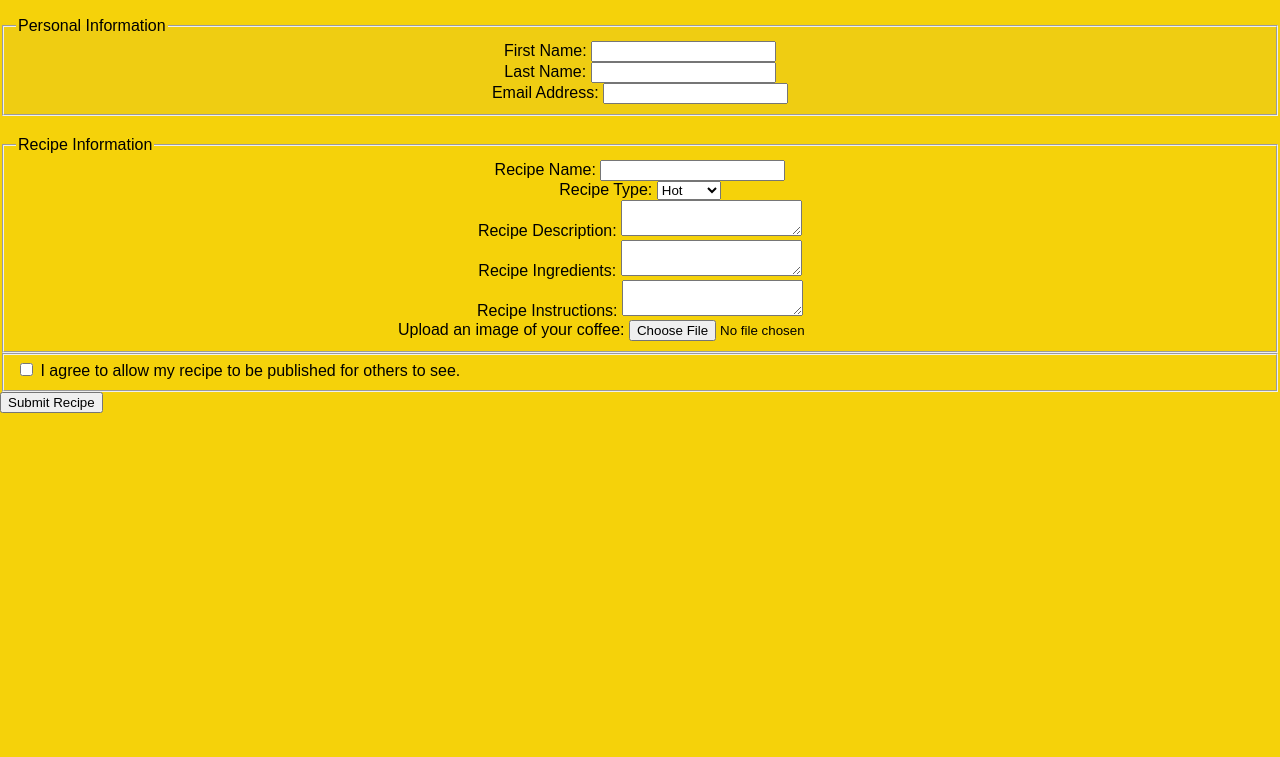
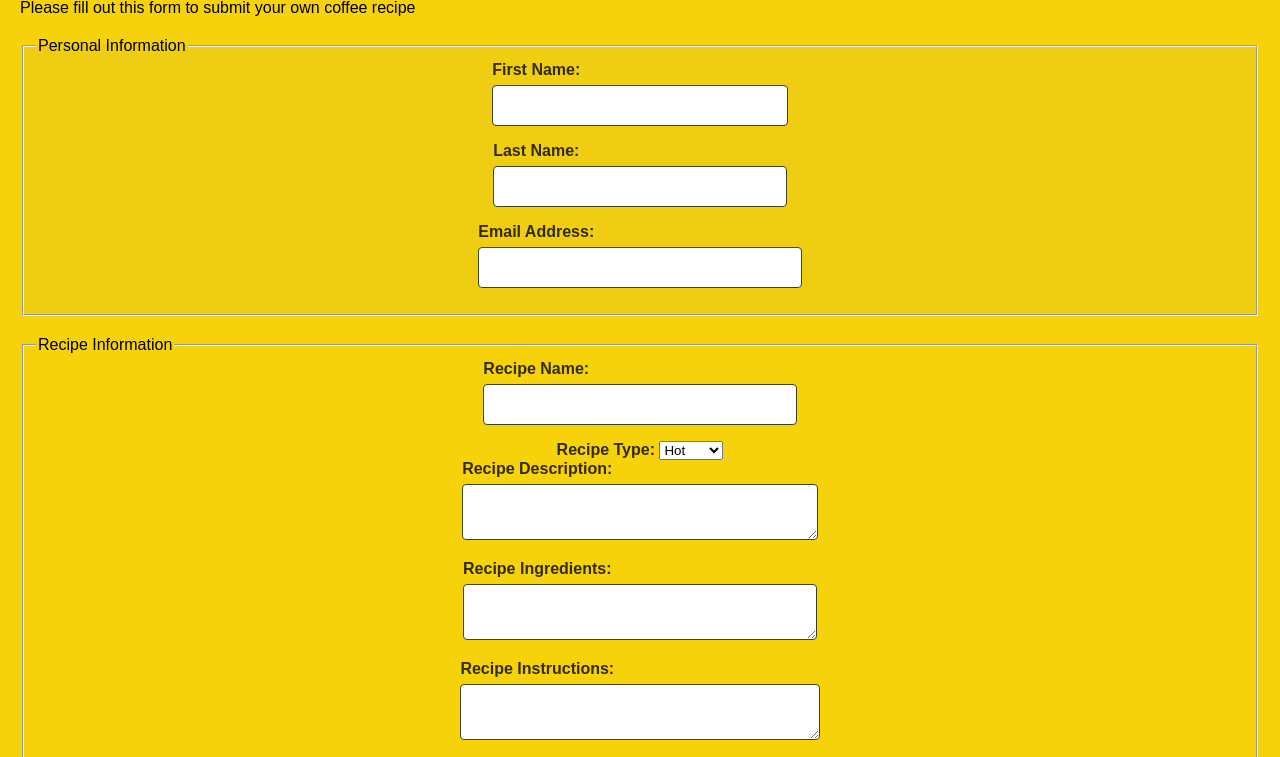
Before and after one commit to Chickalo2000/CoffeeShoppee, a website: page submissionform.html in a window 1280 px wide. Shown: the part 99-856 px from the top of the page. Before the commit the page ends 800 px from the top, so only its background shows below. Drawn offline with Linux system fonts and the light colour scheme.

Commit message:
made adjustments to submission form visuals

```diff
--- a/submissionform.css
+++ b/submissionform.css
@@ -1,8 +1,23 @@
 body {
     font-family: Arial, sans-serif;
     margin: 0;
-    padding: 0;
+    padding: 20px;
     background-color: #f5d20a;
+}
+
+label {
+    font-weight: bold;
+    color: #332c01;
+}
+
+input[type="text"], input[type="email"], input[type="number"], textarea {
+    width: 100%;
+    padding: 12px;
+    border: 1px solid #40441d;
+    border-radius: 4px;
+    box-sizing: border-box;
+    margin-top: 6px;
+    margin-bottom: 16px;
 }
 
 #form-title {
```
